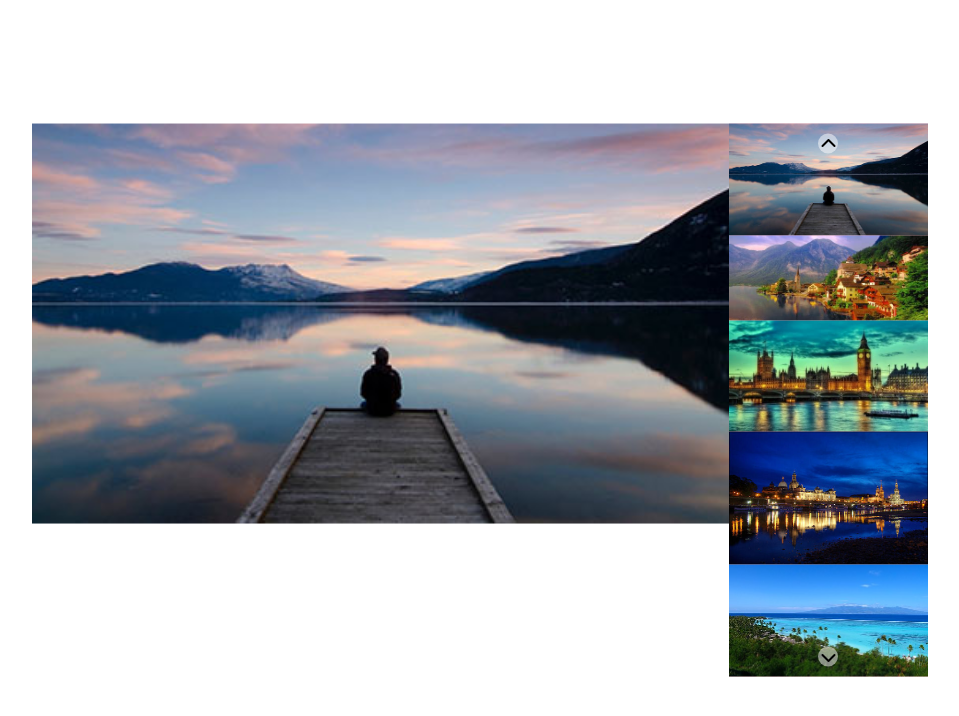
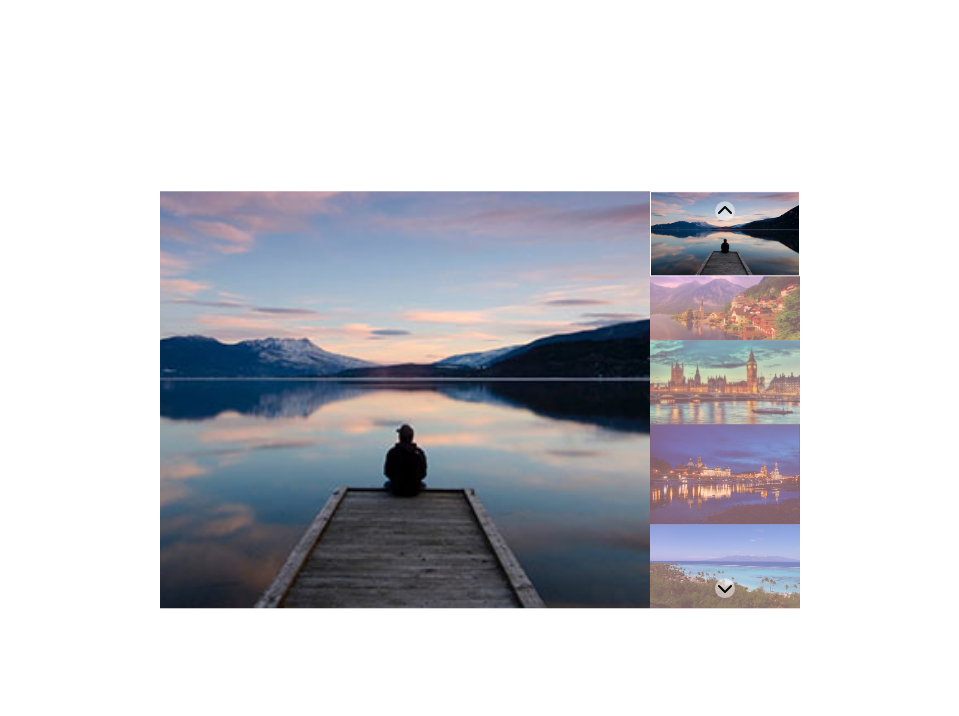
Before and after one commit to CarmineC93/js-array-carousel, a plain HTML site: page index.html in a window 1280 px wide. Shown: the whole page, without its empty margins (160-1119 px from the left). Drawn offline with Linux system fonts and the light colour scheme.

Commit message:
Bonus 2: Set

```diff
--- a/css/style.css
+++ b/css/style.css
@@ -18,27 +18,26 @@ img{
 
 .slider{
     position: absolute;
-    width: 70vw;
     left: 50%;
     top: 50%;
     transform: translate(-50%, -50%);
     display: flex;
+
 }
 
 .items.container{
     height: 100%;
-    width: calc(100% - 200px);
 }
 
 .item{
-    height: 50vh;
     width: 100%;
+    height: 100%;
     display: none;
 }
 
 .item>img{
     height: 100%;
-    width: 700px;
+    width: 40vw;
     object-fit: cover;
 }
 
@@ -78,13 +77,23 @@ img{
 
 .thumbnail{
     position: relative;
-    width: 200px ;
+    max-width: 150px ;
     background-color: pink;
 }
 
+.thumb{
+    height: calc(100% / 5);
+    opacity: 0.5;
+    cursor: pointer;
+}
 
 .preview{
     display: flex;
     flex-direction: column;
     flex-wrap: wrap;
 }
+
+.thumb-active{
+    border: 1px white solid;
+    opacity: 1;
+}
--- a/index.html
+++ b/index.html
@@ -17,12 +17,9 @@
 
             <div class="thumbnail">
                 <div class="preview">
-                    <img src="img/01.jpg" alt="">
-                    <img src="img/02.jpg" alt="">
-                    <img src="img/03.jpg" alt="">
-                    <img src="img/04.jpg" alt="">
-                    <img src="img/05.jpg" alt="">
+
                 </div>
+
                 <div class="prev"><i class="fa-solid fa-chevron-up"></i></div>
                 <div class="next"><i class="fa-solid fa-chevron-down"></i></div>
             </div>
--- a/js/script.js
+++ b/js/script.js
@@ -15,14 +15,28 @@
         itemsContainer.innerHTML += box;
     }
 
+    //**BONUS 2:** usiamo lo stesso array per aggiungere elementi alla thumbnail laterale
+    const preview = document.querySelector(".preview")
+    for(let i = 0; i< sliderImages.length; i++){
+        const thumbPic = sliderImages[i];
+        const thumbBox =`<img class=thumb src="${thumbPic}" alt="landscape">`;
+        preview.innerHTML += thumbBox;
+    }
+
 /*essendo tutti gli elementi nasconti da display:none; in CSS, creo un'altra' classe in CSS che abbia display block, in modo
 da rendere visibile l'elemento-immagine che ha quella classe*/
     //estraiamo più elementi contemporaneamente dalla pagina e li salviamo in una variabile come fosse un array(HTMLCollection si comporta in modo simile)
     const items = document.getElementsByClassName("item");
+    // **BONUS 2:** estraiamo più elementi
+    const thumbs = document.getElementsByClassName("thumb");
+
+
     //creiamo una variabile che tiene conto dell'indice attuale, quindi inizialmente di valore 0
     let position = 0;
     //assegnamo al primo elemento-immagine (di indice 0) la classe che lo renderà visibile
     items[position].classList.add("active");
+    // **BONUS 2:**
+    thumbs[position].classList.add("thumb-active");
 
 
 
@@ -42,10 +56,17 @@ da rendere visibile l'elemento-immagine che ha quella classe*/
         if(position < items.length -1){ //-1 perchè l'incremento va fermato al penultimo elemento, altrimenti ultimo+1 sforiamo l'array
             //al click rimuoviamo la classe active dall'attuale elemento visibile
             items[position].classList.remove("active");
+             // **BONUS 2:**
+            thumbs[position].classList.remove("thumb-active");
+
             //incrementiamo di 1 l'indice per passare al successivo elemento-immagine
             position++;
             //aggiungiamo la classe active al nuovo attuale elemento (con indice maggiorato di 1)
             items[position].classList.add("active");
+             // **BONUS 2:**
+            thumbs[position].classList.add("thumb-active");
+
+
 
             /*
             //al click in avanti riappare la freccia PREV, che al caricamento della pagina giustamente è nascosta.
@@ -59,8 +80,15 @@ da rendere visibile l'elemento-immagine che ha quella classe*/
         } //Altrimenti l'array riparte dalla prima immagine
         else {
             items[position].classList.remove("active");
+             // **BONUS 2:**
+            thumbs[position].classList.remove("thumb-active")
+
             position = 0;
+
             items[position].classList.add("active");
+             // **BONUS 2:**
+            thumbs[position].classList.add("thumb-active")
+
         }
     })
 
@@ -70,8 +98,16 @@ da rendere visibile l'elemento-immagine che ha quella classe*/
     prevArrw.addEventListener("click", function(){
         if(position > 0){ //non >= perchè il decremento va fermato prima dello zero altrimenti con 0-1 sforiamo l'array.
             items[position].classList.remove("active");
+             // **BONUS 2:**
+            thumbs[position].classList.remove("thumb-active");
+
+
             position--;
+
             items[position].classList.add("active");
+            // **BONUS 2:**
+            thumbs[position].classList.add("thumb-active");
+
 
             /*
             //riappare la freccia NEXT quando clicco PREV non essendo più sull'ultimo elemento
@@ -85,25 +121,15 @@ da rendere visibile l'elemento-immagine che ha quella classe*/
         } //altrimenti l'array riparte dall'ultima immagine
         else {
                 items[position].classList.remove("active");
+                 // **BONUS 2:**
+                thumbs[position].classList.remove("thumb-active")
+
+
                 position = items.length-1;
+
                 items[position].classList.add("active");
+                 // **BONUS 2:**
+                thumbs[position].classList.add("thumb-active")
+
             }
     })
-
-
-
-
-
-
-
-// **BONUS 2:**
-// Aggiungere la visualizzazione di tutte le thumbnails sulla destra dell’immagine grande attiva,
-//come nello screenshot proposto. Tutte le miniature avranno un layer di opacità scura,
-//tranne quella corrispondente all’immagine attiva, che invece avrà un bordo colorato.
-// Al click delle frecce, oltre al cambio di immagine attiva, gestire il cambio di miniatura attiva.
-
-
-// **Consigli del giorno:**
-// 1. Costruiamo del carosello una versione statica contenente solamente un'immagine. Di questa versione statica al momento opportuno commenteremo (oscureremo) alcuni elementi per poterli riprodurre dinamicamente in js. Potremo quindi usarli come "template".
-// 2. Scriviamo sempre prima per punti il nostro algoritmo in italiano per capire cosa vogliamo fare
-// 3. Al momento giusto (ihihhi starà a voi capire quale) rispondete a questa domanda: "Quanti cicli servono?"
```
